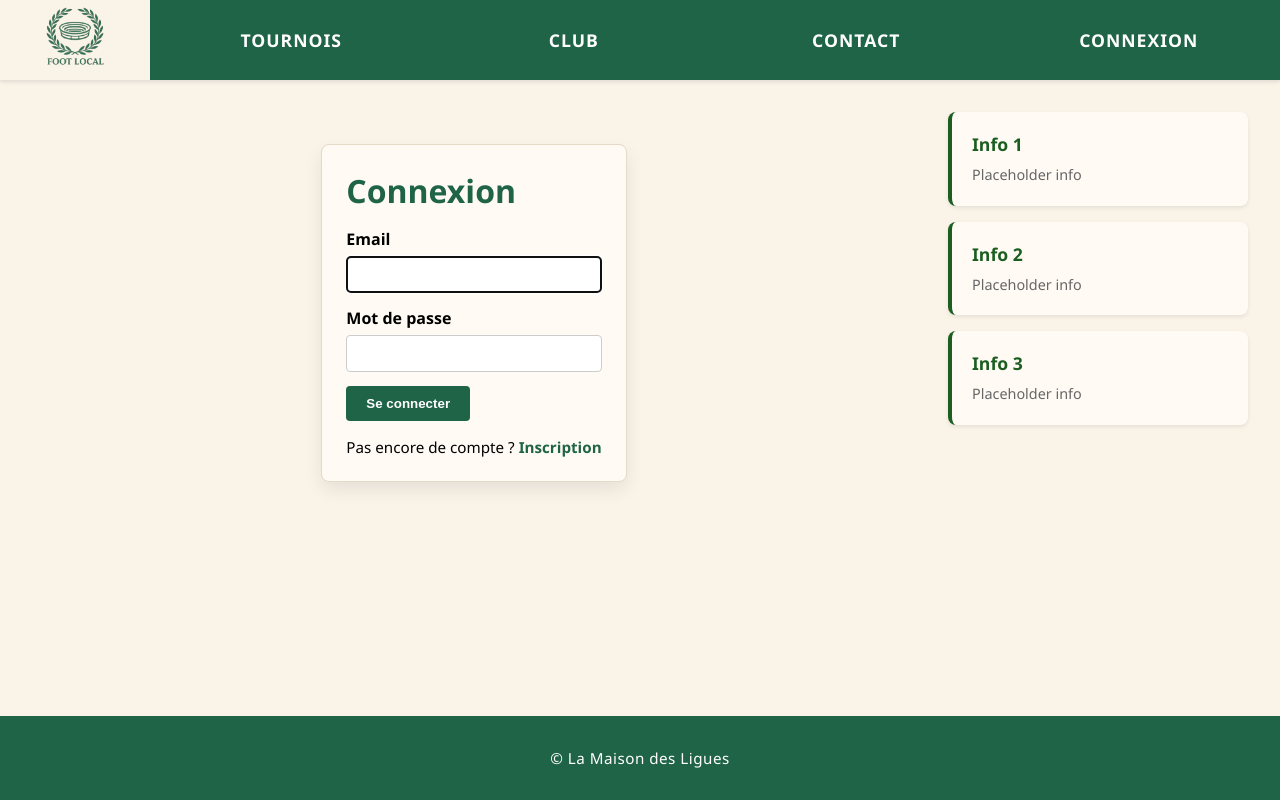
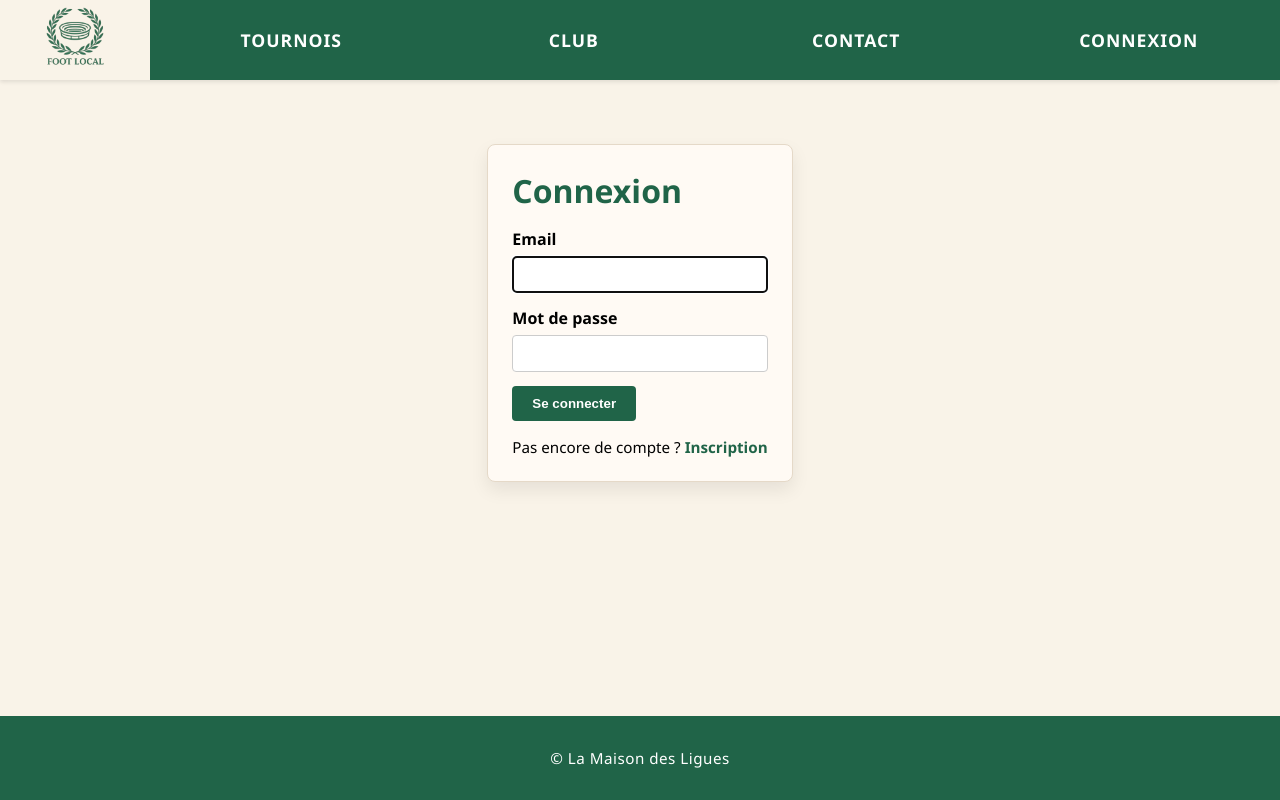
Before and after one commit to raphaelRENZ/ap2-FOOT-LOCAL, a React (Vite) app in the folder web-react/: page /connexion in a window 1280 px wide. Built offline with nearby package versions, Linux system fonts and the light colour scheme.

Commit message:
supression des sidebar sur la page connexion/inscription

```diff
--- a/web-react/src/components/Layout.jsx
+++ b/web-react/src/components/Layout.jsx
@@ -1,7 +1,7 @@
 import Header from './Header'
 import Sidebar from './Sidebar'
 
-export default function Layout({ children, sidebar }) {
+export default function Layout({ children, sidebar, hideSidebar = false }) {
   return (
     <>
       <Header />
@@ -9,7 +9,7 @@ export default function Layout({ children, sidebar }) {
         <main className="main-content">
           {children}
         </main>
-        <Sidebar>{sidebar}</Sidebar>
+        {!hideSidebar && <Sidebar>{sidebar}</Sidebar>}
       </div>
       <footer className="main-footer">
         <p>&copy; La Maison des Ligues</p>
--- a/web-react/src/pages/registration/RegisterPage.jsx
+++ b/web-react/src/pages/registration/RegisterPage.jsx
@@ -29,7 +29,7 @@ export default function RegisterPage() {
   }
 
   return (
-    <Layout>
+    <Layout hideSidebar={true}>
       <div className="auth-container">
         <h1 className="auth-title">Inscription</h1>
 
--- a/web-react/src/pages/security/LoginPage.jsx
+++ b/web-react/src/pages/security/LoginPage.jsx
@@ -37,7 +37,7 @@ export default function LoginPage() {
   }
 
   return (
-    <Layout>
+    <Layout hideSidebar={true}>
       <div className="auth-container">
         <h1 className="auth-title">Connexion</h1>
 
```
Also changed, not shown: 1 other file (tests, documents, lock files or other folders).
